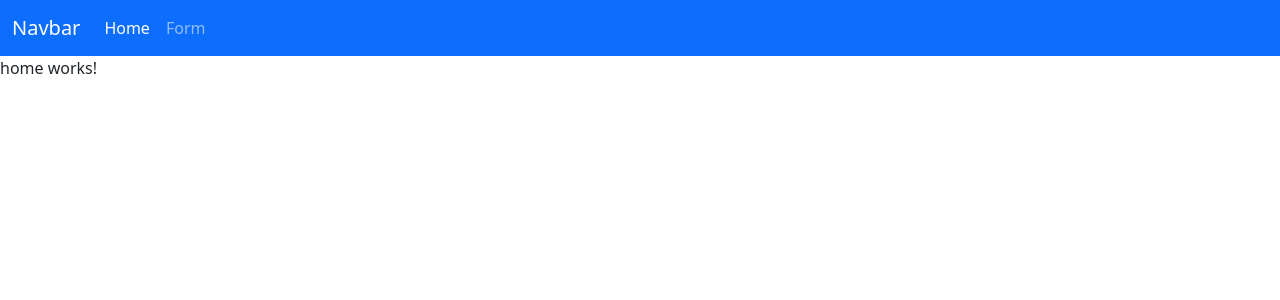
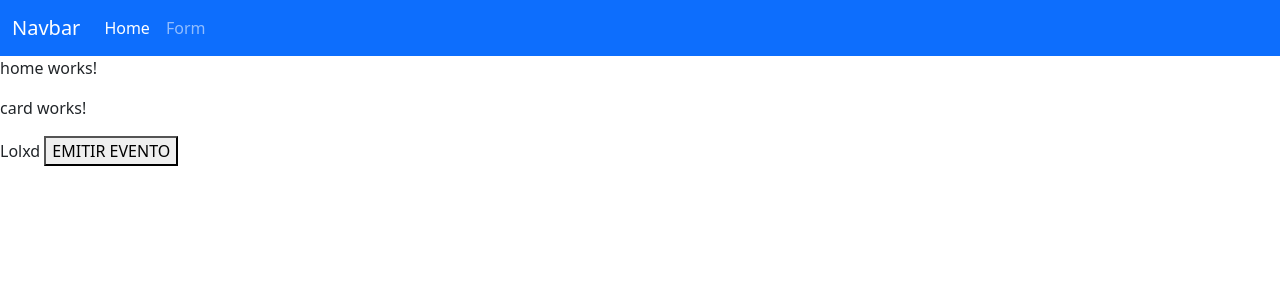
Before and after one commit to d1av/advanced-examples-angular, an Angular app: page /home in a window 1280 px wide. Shown: the top 300 px of the page. Built offline with nearby package versions, Linux system fonts and the light colour scheme.

Commit message:
feat: @Input e @Output

```diff
--- a/src/app/pages/form/form.component.ts
+++ b/src/app/pages/form/form.component.ts
@@ -12,7 +12,6 @@ import { DisplayMessage, GenericValidator, ValidationMessages } from './generic-
 })
 export class FormComponent implements OnInit, AfterViewInit {
 
-  @ViewChildren(FormControlName, { read: ElementRef }) formInputElements: ElementRef[];
 
   cadastroForm!: FormGroup;
   usuario!: Usuario;
@@ -53,13 +52,8 @@ export class FormComponent implements OnInit, AfterViewInit {
     this.genericValidator = new GenericValidator(this.validationMessages);
   }
   ngAfterViewInit(): void {
-    let controlBlurs: Observable<any>[]= this.formInputElements
-    .map((formControl:ElementRef)=> fromEvent(formControl.nativeElement, 'blur'));
+  }
 
-    mergeWith(...controlBlurs).subscribe(()=>{
-      this.displayMessage = this.genericValidator.processarMensagens(this.cadastroForm);
-    })
-  }
 
 
   ngOnInit(): void {
--- a/src/app/pages/home/home.component.html
+++ b/src/app/pages/home/home.component.html
@@ -1 +1,5 @@
 <p>home works!</p>
+<app-card
+text="Lolxd"
+(status)="mudarStatus($event)"
+></app-card>
--- a/src/app/pages/home/home.component.ts
+++ b/src/app/pages/home/home.component.ts
@@ -7,4 +7,8 @@ import { Component } from '@angular/core';
 })
 export class HomeComponent {
 
+  mudarStatus(event: any) {
+    console.log(event)
+  }
+
 }
--- a/src/app/pages/pages.module.ts
+++ b/src/app/pages/pages.module.ts
@@ -3,6 +3,7 @@ import { CommonModule } from '@angular/common';
 import { HomeComponent } from './home/home.component';
 import { FormComponent } from './form/form.component';
 import { ReactiveFormsModule } from '@angular/forms';
+import { ComponentsModule } from '../shared/components/components.module';
 
 
 
@@ -13,7 +14,8 @@ import { ReactiveFormsModule } from '@angular/forms';
   ],
   imports: [
     CommonModule,
-    ReactiveFormsModule
+    ReactiveFormsModule,
+    ComponentsModule
   ]
 })
 export class PagesModule { }
--- /dev/null
+++ b/src/app/shared/components/card/card.component.html
@@ -0,0 +1,3 @@
+<p>card works!</p>
+{{ text }}
+<button (click)="emitirEvento()">EMITIR EVENTO</button>
--- /dev/null
+++ b/src/app/shared/components/card/card.component.ts
@@ -0,0 +1,21 @@
+import { Component, EventEmitter, Input, Output } from '@angular/core';
+
+@Component({
+  selector: 'app-card',
+  templateUrl: './card.component.html',
+  styleUrls: ['./card.component.scss']
+})
+export class CardComponent {
+
+  @Input()
+  text: string = '';
+
+  @Output()
+  status: EventEmitter<any> = new EventEmitter();
+
+
+  emitirEvento() {
+    this.status.emit(this.text);
+  }
+
+}
--- a/src/app/shared/components/components.module.ts
+++ b/src/app/shared/components/components.module.ts
@@ -1,13 +1,18 @@
 import { NgModule } from '@angular/core';
 import { CommonModule } from '@angular/common';
+import { CardComponent } from './card/card.component';
 
 
 
 @NgModule({
   declarations: [
+    CardComponent,
   ],
   imports: [
     CommonModule
+  ],
+  exports:[
+    CardComponent
   ]
 })
 export class ComponentsModule { }
```
Also changed, not shown: src/app/shared/components/card/card.component.scss (added), 1 other file (tests, documents, lock files or other folders).
